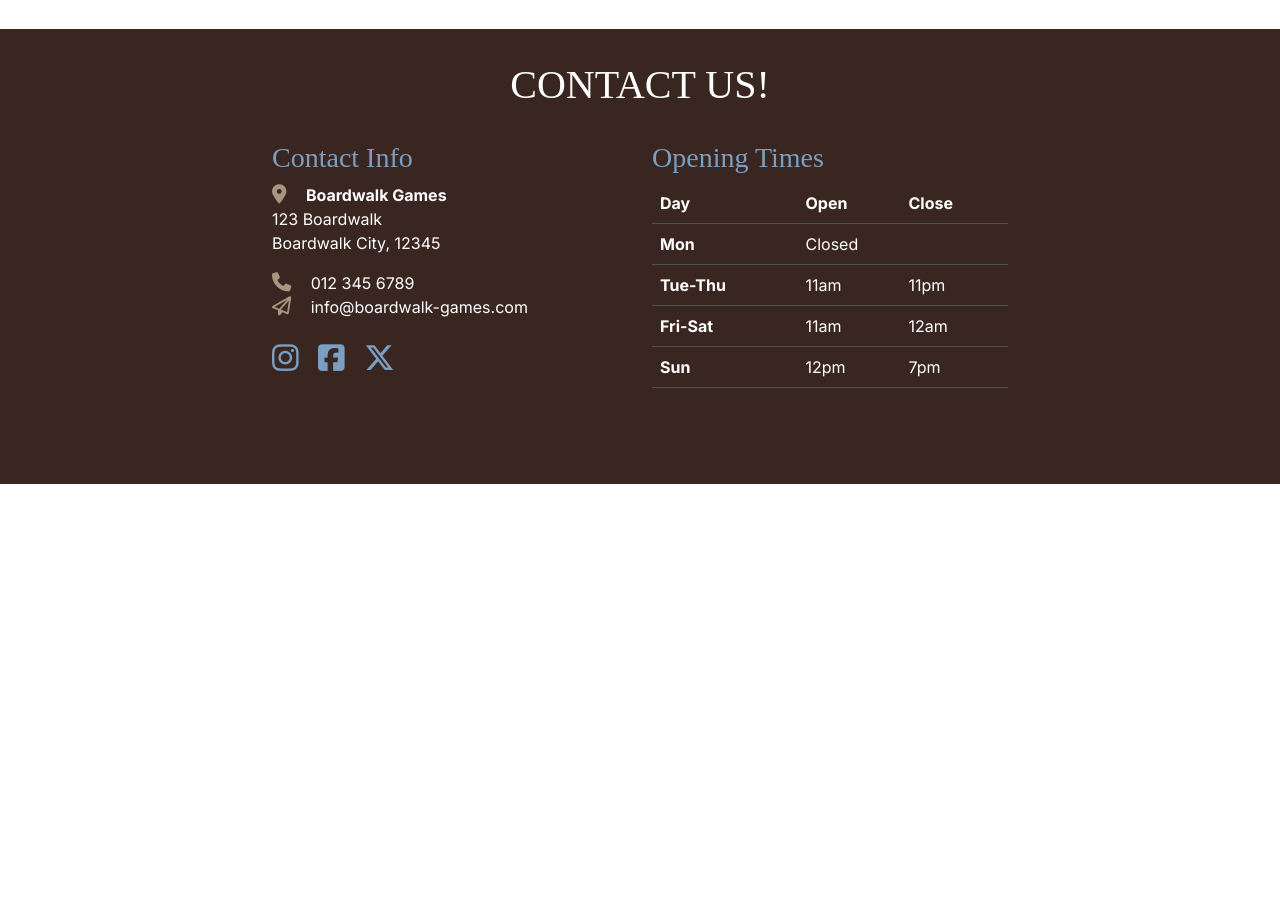
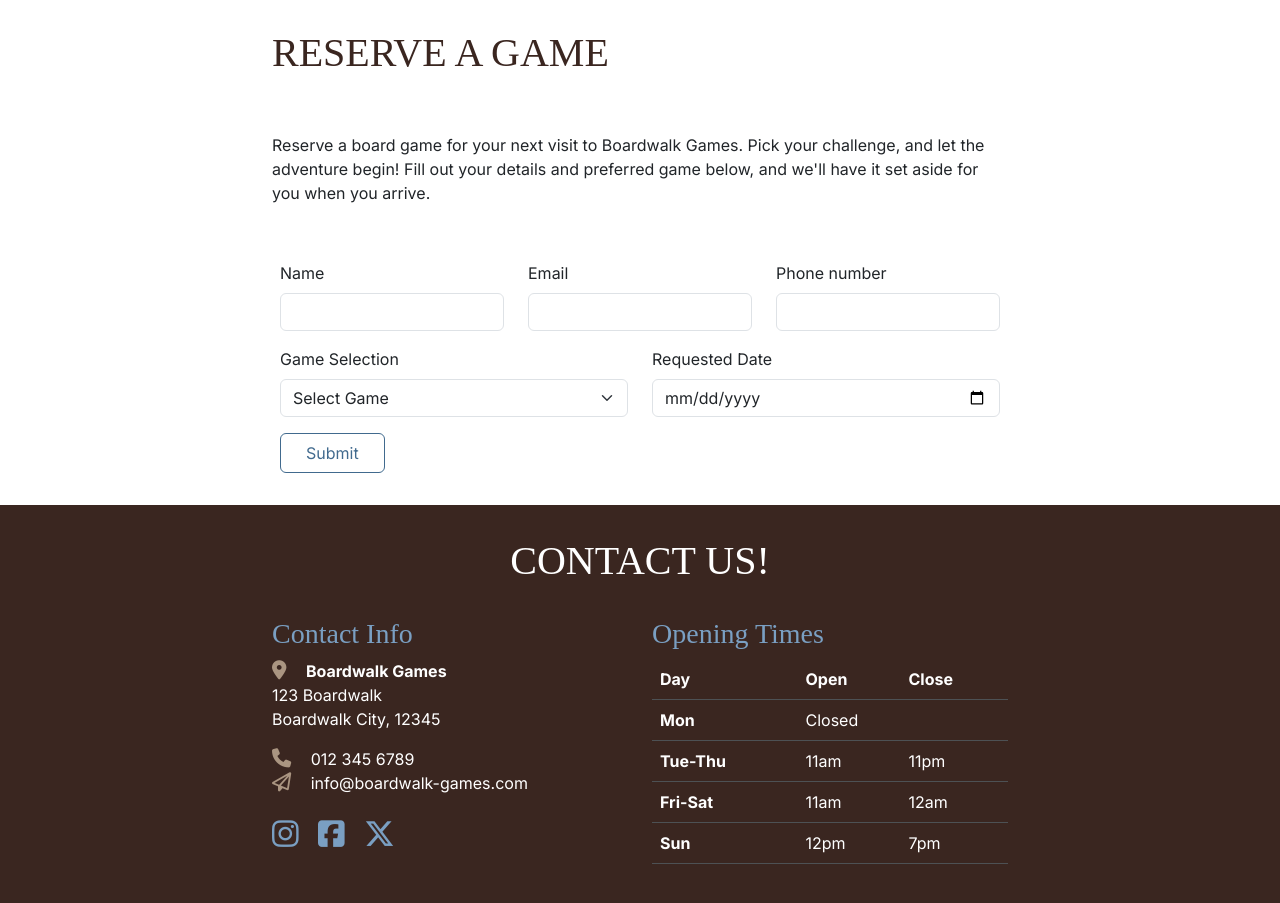
Before and after one commit to vcarpentier/boardwalk-games, a plain HTML site: page game-library.html in a window 1280 px wide. Shown: the part 1630-2533 px from the top of the page. Before the commit the page ends 2114 px from the top, so only its background shows below. Drawn offline with nearby package versions, Linux system fonts and the light colour scheme; a web font is replaced by a local one.

Commit message:
Add a reserve a game form to the games library

```diff
--- a/game-library.html
+++ b/game-library.html
@@ -138,8 +138,9 @@
                         <div class="card-body">
                             <h3 class="card-title sub-heading-colour">Mystic Woods</h3>
                             <p class="card-text">
-                                Enter the enchanted forest of Mystic Woods. Combine spells, gather mystical creatures,
-                                and solve puzzles to protect the realm.
+                                Enter the enchanted forest of Mystic Woods. Combine spells,
+                                gather mystical creatures, and solve puzzles to protect the
+                                realm.
                             </p>
                             <p class="card-text"><em>Number of players:</em> 1-6</p>
                             <p class="card-text"><em>Ages: </em>10+</p>
@@ -153,8 +154,9 @@
                         <div class="card-body">
                             <h3 class="card-title sub-heading-colour">Captain's Gambit</h3>
                             <p class="card-text">
-                                Engage in battles, form fleeting alliances, and navigate treacherous waters to become
-                                the most feared pirate of them all.
+                                Engage in battles, form fleeting alliances, and navigate
+                                treacherous waters to become the most feared pirate of them
+                                all.
                             </p>
                             <p class="card-text"><em>Number of players:</em> 3-4</p>
                             <p class="card-text"><em>Ages: </em>14+</p>
@@ -164,19 +166,19 @@
                 <div class="col-12 col-md-6 col-xl-3">
                     <div class="card">
                         <img src="assets/images/new-games-4.webp" class="card-img-top"
-                            alt="Critter Quest board game box">
+                            alt="Critter Quest board game box" />
                         <div class="card-body">
                             <h3 class="card-title sub-heading-colour">Critter Quest</h3>
                             <p class="card-text">
-                                Solve simple puzzles, collect magical gems, and help friends along the way in this
-                                heartwarming journey of discovery and friendship.
+                                Solve simple puzzles, collect magical gems, and help friends
+                                along the way in this heartwarming journey of discovery and
+                                friendship.
                             </p>
                             <p class="card-text"><em>Number of players:</em> 2-4</p>
                             <p class="card-text"><em>Ages: </em>5+</p>
                         </div>
                     </div>
                 </div>
-
             </div>
         </section>
         <!-- favourite Games section-->
@@ -192,8 +194,9 @@
                         <div class="card-body">
                             <h3 class="card-title sub-heading-colour">Settlers of Catan</h3>
                             <p class="card-text">
-                                Picture yourself in the era of discoveries: after a long voyage of great deprivation,
-                                your ships have finally reached the coast of an uncharted island.
+                                Picture yourself in the era of discoveries: after a long
+                                voyage of great deprivation, your ships have finally reached
+                                the coast of an uncharted island.
                             </p>
                             <p class="card-text"><em>Number of players:</em> 3-4</p>
                             <p class="card-text"><em>Ages: </em>10+</p>
@@ -206,8 +209,9 @@
                         <div class="card-body">
                             <h3 class="card-title sub-heading-colour">Monopoly</h3>
                             <p class="card-text">
-                                Featuring classic Monopoly gameplay, this favourite family board game is all about
-                                buying, selling, and trading properties to win.
+                                Featuring classic Monopoly gameplay, this favourite family
+                                board game is all about buying, selling, and trading
+                                properties to win.
                             </p>
                             <p class="card-text"><em>Number of players:</em> 2-6</p>
                             <p class="card-text"><em>Ages: </em>8+</p>
@@ -221,8 +225,9 @@
                         <div class="card-body">
                             <h3 class="card-title sub-heading-colour">Exploding Kittens</h3>
                             <p class="card-text">
-                                Exploding Kittens is a kitty-powered version of Russian Roulette. Players take turns
-                                drawing cards until someone draws an exploding kitten card and loses the game!
+                                Exploding Kittens is a kitty-powered version of Russian
+                                Roulette. Players take turns drawing cards until someone draws
+                                an exploding kitten card and loses the game!
                             </p>
                             <p class="card-text"><em>Number of players:</em> 2-5</p>
                             <p class="card-text"><em>Ages: </em>7+</p>
@@ -231,21 +236,79 @@
                 </div>
                 <div class="col-12 col-md-6 col-xl-3">
                     <div class="card">
-                        <img src="assets/images/fav-games-4.webp" class="card-img-top" alt="Cluedo board game">
+                        <img src="assets/images/fav-games-4.webp" class="card-img-top" alt="Cluedo board game" />
                         <div class="card-body">
                             <h3 class="card-title sub-heading-colour">Cluedo</h3>
                             <p class="card-text">
-                                The classic game of mystery and suspense. Cluedo has 6 suspects, 6 weapons and also a
-                                whole maze of possible murder scenes to explore. It's up to you to question the suspects
-                                and crack the case.
+                                The classic game of mystery and suspense. Cluedo has 6
+                                suspects, 6 weapons and also a whole maze of possible murder
+                                scenes to explore. It's up to you to question the suspects and
+                                crack the case.
                             </p>
                             <p class="card-text"><em>Number of players:</em> 2-6</p>
                             <p class="card-text"><em>Ages: </em>8+</p>
                         </div>
                     </div>
                 </div>
+            </div>
+        </section>
+        <section id="reserve-a-game" class="container section">
+            <div class="row justify-content-center">
+                <div class="col-12 col-md-8 text-center text-xl-start">
+                    <h2 class="display-6">Reserve a game</h2>
+                </div>
+                <div class="col-12 col-md-8">
+                    <p class="my-4">
+                        Reserve a board game for your next visit to Boardwalk Games. Pick
+                        your challenge, and let the adventure begin! Fill out your details
+                        and preferred game below, and we'll have it set aside for you when
+                        you arrive.
+                    </p>
+                </div>
+            </div>
+            <section id="resrve-form" class="container section">
+                <div class="row justify-content-center">
+                    <div class="col-12 col-md-8">
+                        <form action="success.html" method="GET">
+                            <div class="row">
+                                <div class="col-12 col-lg-4 mb-3">
+                                    <label for="name" class="form-label">Name</label>
+                                    <input class="form-control" id="name" name="name" type="text" required>
+                                </div>
+                                <div class="col-12 col-lg-4 mb-3">
+                                    <label for="email" class="form-label">Email</label>
+                                    <input class="form-control" id="email" name="email" type="email" required>
+                                </div>
+                                <div class="col-12 col-lg-4 mb-3">
+                                    <label for="phone" class="form-label">Phone number</label>
+                                    <input class="form-control" id="phone" name="phone" type="number" required>
+                                </div>
+                                <div class="col-12 col-lg-6 mb-3">
+                                    <label for="event-type" class="form-label">Game Selection</label>
+                                    <select id="event-type" class="form-select" name="event-type" required>
+                                        <option value="" selected>Select Game</option>
+                                        <option value="galaxy-pioneers">Galaxy Pioneers</option>
+                                        <option value="mystic-woods">Mystic Woods</option>
+                                        <option value="captains-gambit">Captain's Gambit</option>
+                                        <option value="critter-quest">Critter Quest</option>
+                                        <option value="settlers-catan">Settlers of Catan</option>
+                                        <option value="monopoly">Monopoly</option>
+                                        <option value="exploding-kittens">Exploding Kittens</option>
+                                        <option value="cluedo">Cluedo</option>
+                                    </select>
+                                </div>
+                                <div class="col-12 col-lg-6 mb-3">
+                                    <label for="date" class="form-label">Requested Date</label>
+                                    <input class="form-control" id="date" name="date" type="date" required>
+                                </div>
+                            </div>
 
-            </div>
+                            <button type="submit" class="btn custom-button-outline">Submit</button>
+                        </form>
+                    </div>
+                </div>
+            </section>
+
         </section>
     </main>
 
@@ -262,12 +325,14 @@
                     <h3 class="sub-heading-colour">Contact Info</h3>
                     <address>
                         <i class="fa-solid fa-location-dot"></i>
-                        <strong> Boardwalk Games</strong><br>
-                        123 Boardwalk <br>
+                        <strong> Boardwalk Games</strong><br />
+                        123 Boardwalk <br />
                         Boardwalk City, 12345
                     </address>
-                    <p><i class="fa-solid fa-phone"></i> 012 345 6789 <br>
-                        <i class="fa-regular fa-paper-plane"></i> info@boardwalk-games.com</p>
+                    <p>
+                        <i class="fa-solid fa-phone"></i> 012 345 6789 <br />
+                        <i class="fa-regular fa-paper-plane"></i> info@boardwalk-games.com
+                    </p>
                     <div class="social-links my-4">
                         <a href="https://www.instagram.com" target="_blank" rel="noopener"
                             aria-label="Visit our Instagram page (opens in a new tab)"><i
@@ -311,7 +376,6 @@
                                 <td>12pm</td>
                                 <td>7pm</td>
                             </tr>
-
                         </tbody>
                     </table>
                 </div>
```
